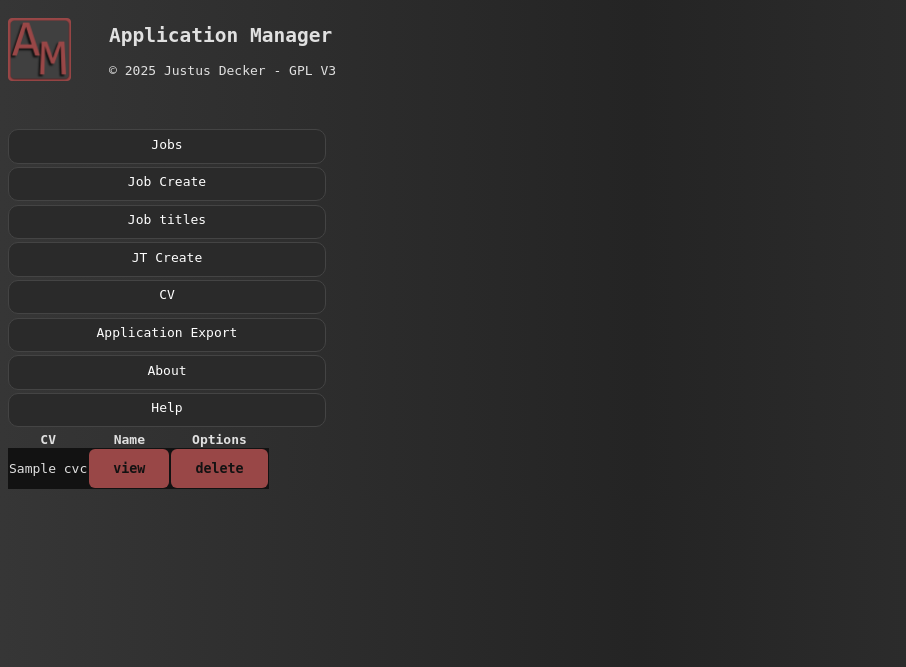
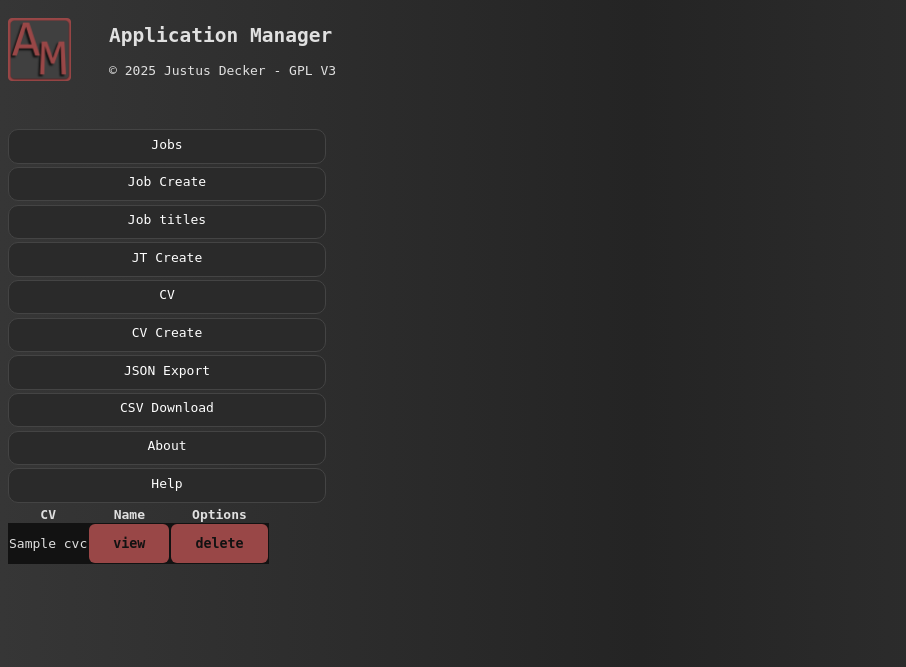
Before and after one commit to justusdecker/Application-Manager, a Flask app: page /cv in a window 1280 px wide. Shown: the top 667 px of the page, without its empty margins (0-906 px from the left). Run offline with Flask 3, Linux system fonts and the light colour scheme; tables that the repository leaves empty hold one stand-in row (values such as "Sample post").

Commit message:
added some btns

```diff
--- a/src/backend/templates/default.html
+++ b/src/backend/templates/default.html
@@ -25,8 +25,10 @@
         <a class="nav-link" href="/job_titles/create">JT Create</a>
 
         <a class="nav-link" href="/cv">CV</a>
+        <a class="nav-link" href="/cv/create">CV Create</a>
 
-        <a class="nav-link" href="/export">Application Export</a>
+        <a class="nav-link" href="/export/json">JSON Export</a>
+        <a class="nav-link" href="/export/csv">CSV Download</a>
 
         <a class="nav-link" href="/about">About</a>
         <a class="nav-link" href="/help">Help</a>
```
